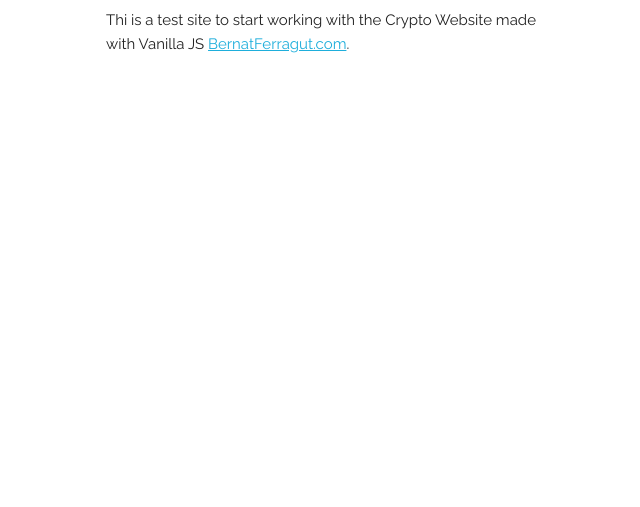
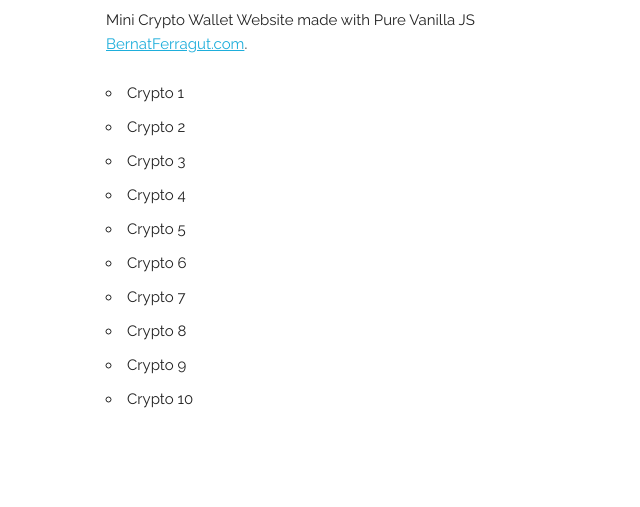
Before and after one commit to bernatferragut/Cryptos-VanillaJS, a plain HTML site: page index.html in a window 1280 px wide. Shown: the part 293-800 px from the top of the page, without its empty margins (54-694 px from the left). Drawn offline with Linux system fonts and the light colour scheme.

Commit message:
cryptos update

```diff
--- a/index.html
+++ b/index.html
@@ -35,8 +35,20 @@
   <div class="container">
     <div class="row">
       <div class="one-half column" style="margin-top: 25%">
-        <h4 id="mainTitle">CRYPTO JS WEBSITE</h4>
-        <p>Thi is a test site to start working with the Crypto Website made with Vanilla JS <a href="http://www.getskeleton.com">BernatFerragut.com</a>.</p>
+        <h4 id="mainTitle">MINI CRYPTO WALLET</h4>
+        <p>Mini Crypto Wallet Website made with Pure Vanilla JS <a href="http://www.bernatferragut.com">BernatFerragut.com</a>.</p>
+        <ul id="myList">
+          <li>Crypto 1</li>
+          <li>Crypto 2</li>
+          <li>Crypto 3</li>
+          <li>Crypto 4</li>
+          <li>Crypto 5</li>
+          <li>Crypto 6</li>
+          <li>Crypto 7</li>
+          <li>Crypto 8</li>
+          <li>Crypto 9</li>
+          <li>Crypto 10</li>
+        </ul>
       </div>
     </div>
   </div>
--- a/js/main.js
+++ b/js/main.js
@@ -1,2 +1,8 @@
 // JS 2
 console.log("THIS IS A TEST!");
+
+// selections
+let myList =  document.getElementById("myList");
+for (i=0; i<myList.length; i++) {
+    console.log("element" + i);
+}
```
